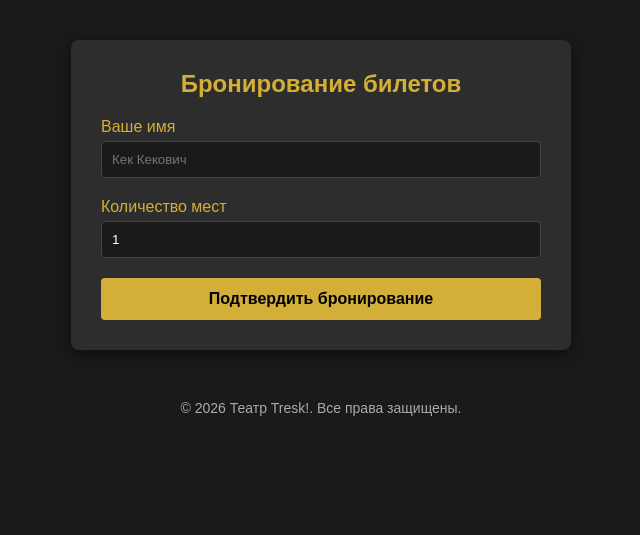
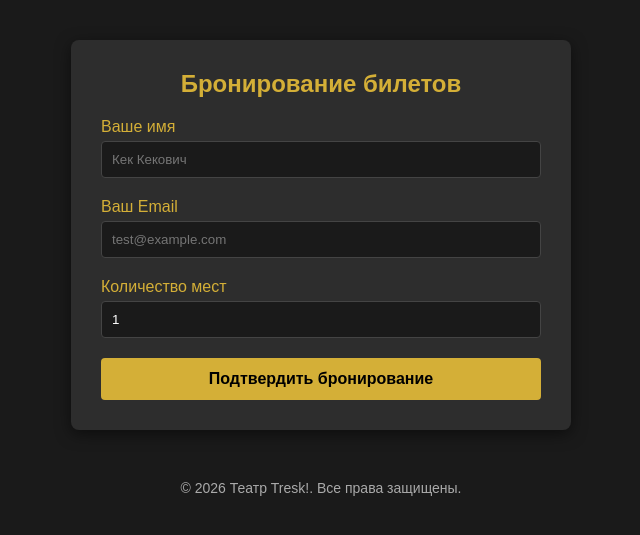
Before and after one commit to PavlaFelidae/final-project-theater, a Django app: page /reserve-page/ in a window 1280 px wide. Shown: the part 96-631 px from the top of the page, without its empty margins (319-959 px from the left). Run offline with Django 5.2, Linux system fonts and the light colour scheme; data that the repository does not hold is empty.

Commit message:
October commit

```diff
--- a/theatre_app/templates/theatre_app/reserve.html
+++ b/theatre_app/templates/theatre_app/reserve.html
@@ -1,6 +1,7 @@
 {% load static %}
 <!DOCTYPE html>
 <html lang="ru">
+
 <head>
     <meta charset="UTF-8">
     <meta name="viewport" content="width=device-width, initial-scale=1.0">
@@ -17,7 +18,11 @@
             font-size: 16px;
             margin-bottom: 20px;
         }
-        .hidden { display: none; }
+
+        .hidden {
+            display: none;
+        }
+
         .perf-details {
             background: #111;
             padding: 15px;
@@ -29,10 +34,12 @@
         }
     </style>
 </head>
+
 <body>
 
     <header>
-        <a href="/"><img src="{% static 'theatre_app/images/logo-tresk.png' %}" alt="Logo" style="max-height: 50px;"></a>
+        <a href="/"><img src="{% static 'theatre_app/images/logo-tresk.png' %}" alt="Logo"
+                style="max-height: 50px;"></a>
         <nav>
             <a href="/">Главная</a>
             <a href="/program-page/">Программа</a>
@@ -64,6 +71,10 @@
                 <div class="form-group">
                     <label>Ваше имя</label>
                     <input type="text" id="user-name" required placeholder="Кек Кекович">
+                </div>
+                <div class="form-group">
+                    <label>Ваш Email</label>
+                    <input type="email" id="user-email" required placeholder="test@example.com">
                 </div>
                 <div class="form-group">
                     <label>Количество мест</label>
@@ -146,7 +157,10 @@
                 return;
             }
 
+            // Собираем данные из всех трех инпутов
             const data = {
+                name: document.getElementById('user-name').value,
+                email: document.getElementById('user-email').value,
                 seats: parseInt(document.getElementById('seats-count').value)
             };
 
@@ -163,7 +177,7 @@
                 if (response.ok) {
                     statusBox.style.backgroundColor = '#2e7d32';
                     statusBox.style.color = '#fff';
-                    statusBox.innerText = `Успешно! ${resData.message || 'Билеты забронированы.'}`;
+                    statusBox.innerText = `Успешно! ${resData.success || 'Билеты забронированы.'}`;
 
                     initReservation();
                 } else {
@@ -181,4 +195,5 @@
         initReservation();
     </script>
 </body>
+
 </html>
--- a/theatre_app/views.py
+++ b/theatre_app/views.py
@@ -15,13 +15,31 @@ from rest_framework.permissions import AllowAny
 class MakeReservationView(APIView):
     permission_classes = [AllowAny]
     authentication_classes = []
+
     def post(self, request, performance_id):
-        name = request.data.get('name')
+        # Печатаем в терминал всё, что прислал фронтенд
+        print("ДАННЫЕ ОТ ФРОНТЕНДА:", request.data)
+        # Ищем имя по разным возможным ключам, которые мог отправить фронтенд
+        name = (
+            request.data.get('name') or
+            request.data.get('customer_name') or
+            request.data.get('username')
+        )
         email = request.data.get('email')
-        seats_count = request.data.get('seats_count') or request.data.get('seats')
+
+        # Если имя так и не нашлось — сразу говорим об этом пользователю
+        if not name:
+            return Response({"error": "Пожалуйста, укажите ваше имя"}, status=status.HTTP_400_BAD_REQUEST)
+
+        # Аналогично проверяем email
+        if not email:
+            return Response({"error": "Пожалуйста, укажите ваш email"}, status=status.HTTP_400_BAD_REQUEST)
+
+        raw_seats = request.data.get('seats_count') or request.data.get('seats')
+
         try:
-            seats_requested = int(request.data.get('seats_count', 0))
-        except ValueError:
+            seats_requested = int(raw_seats)
+        except (ValueError, TypeError):
             return Response({"error": "Некорректное количество мест"}, status=status.HTTP_400_BAD_REQUEST)
 
         with transaction.atomic():
```
